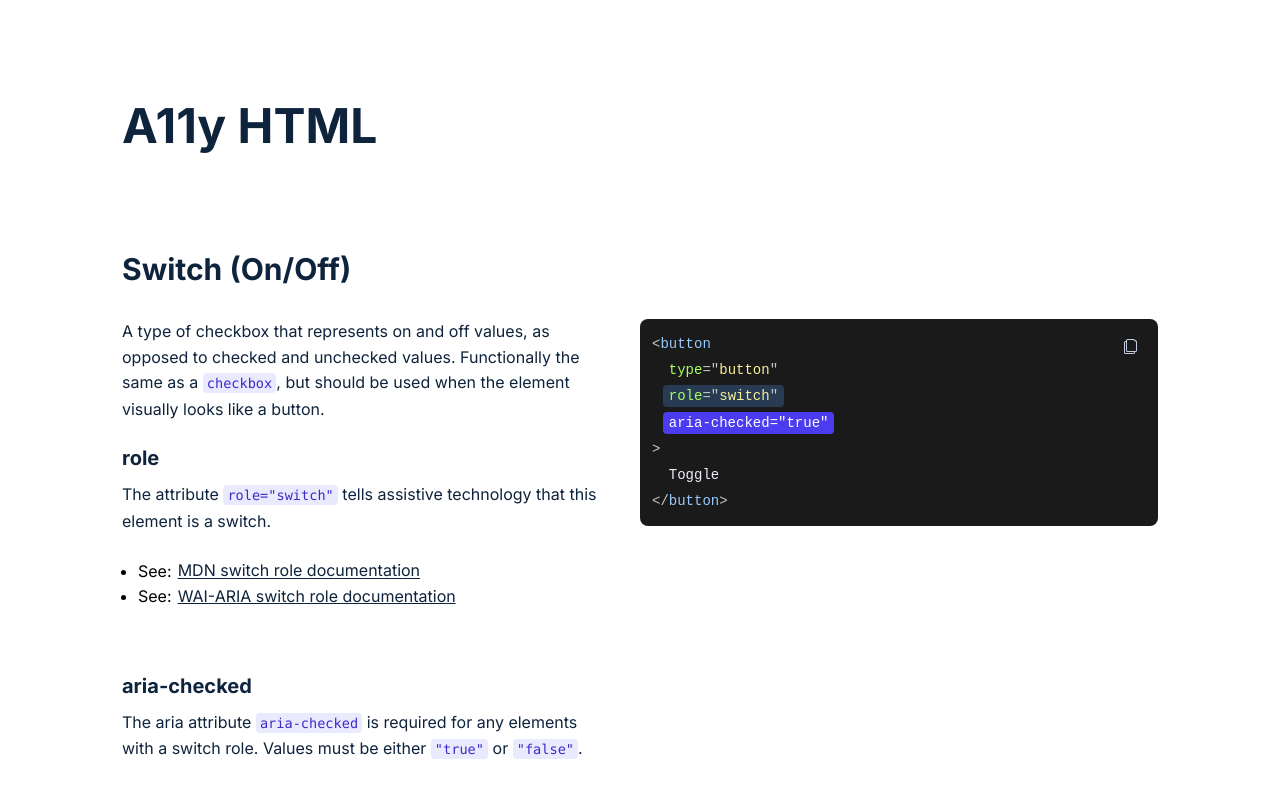
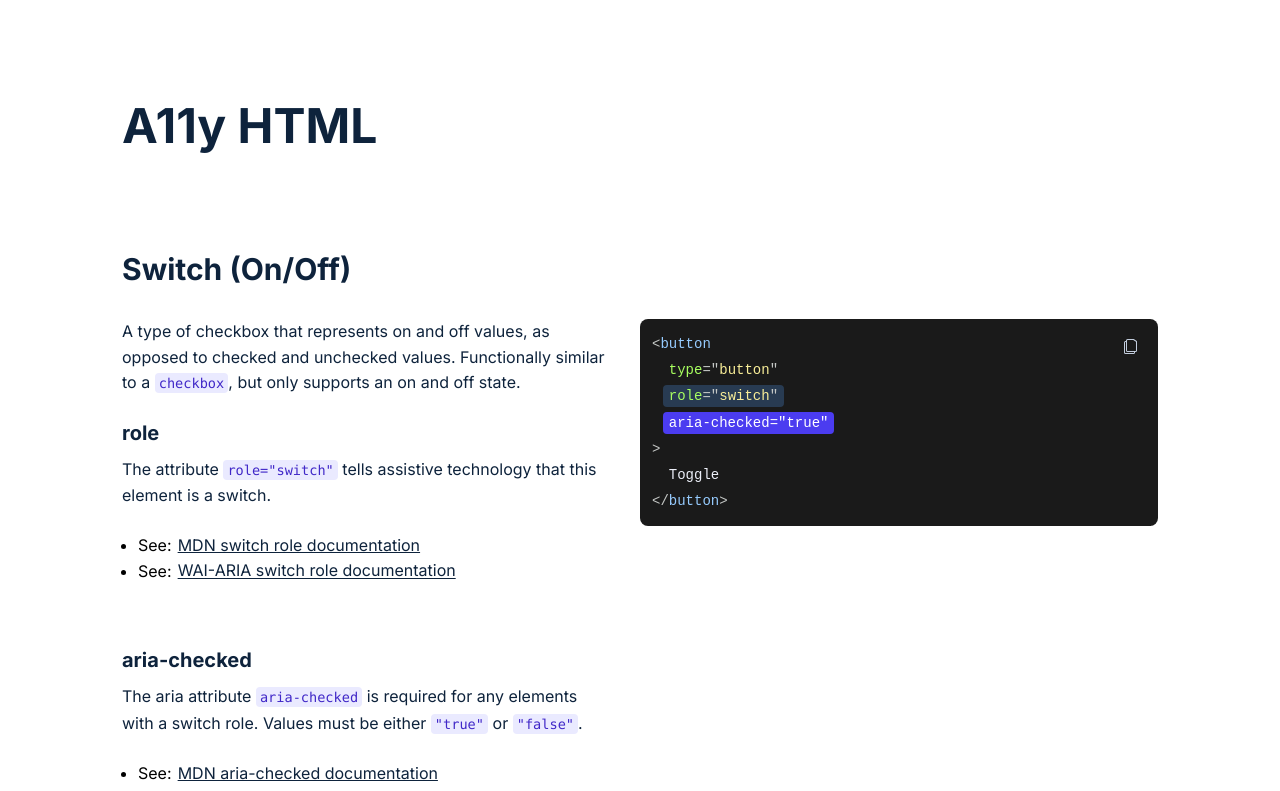
Before and after one commit to jonambas/a11y-html, a Next.js app: page / in a window 1280 px wide. Shown: the top 791 px of the page. Built offline with nearby package versions, Linux system fonts and the light colour scheme.

Commit message:
fix: switch copy

```diff
--- a/content/Switch.tsx
+++ b/content/Switch.tsx
@@ -20,9 +20,9 @@ export const Switch: FC = () => {
     <CodeContainer code={switchCode} title="Switch (On/Off)">
       <p>
         A type of checkbox that represents on and off values, as opposed to
-        checked and unchecked values. Functionally the same as a{' '}
-        <InlineCode>checkbox</InlineCode>, but should be used when the element
-        visually looks like a button.
+        checked and unchecked values. Functionally similar to a{' '}
+        <InlineCode>checkbox</InlineCode>, but only supports an on and off
+        state.
       </p>
       <CodeSection title="role" linkTarget="#toggle-role">
         <p>
```
